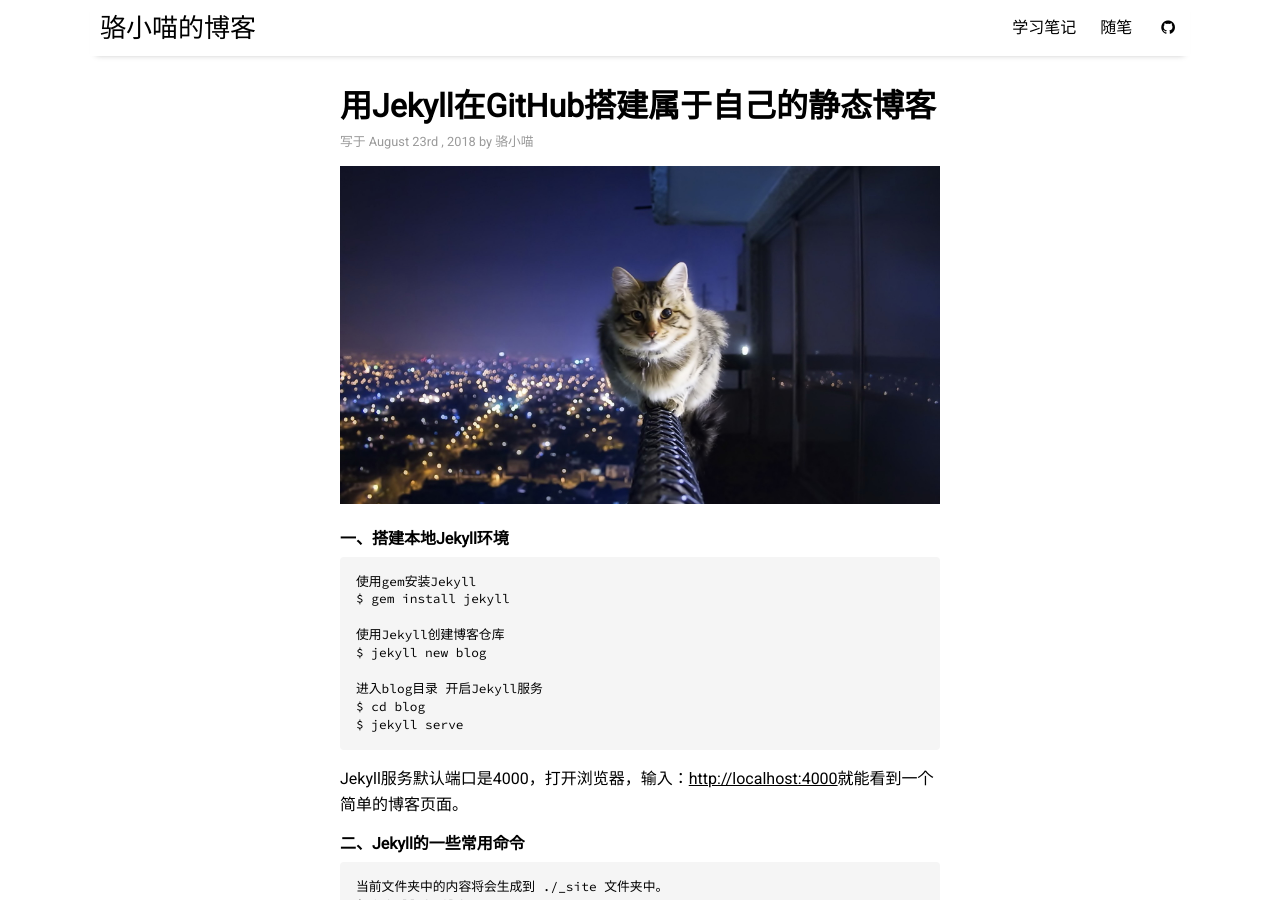
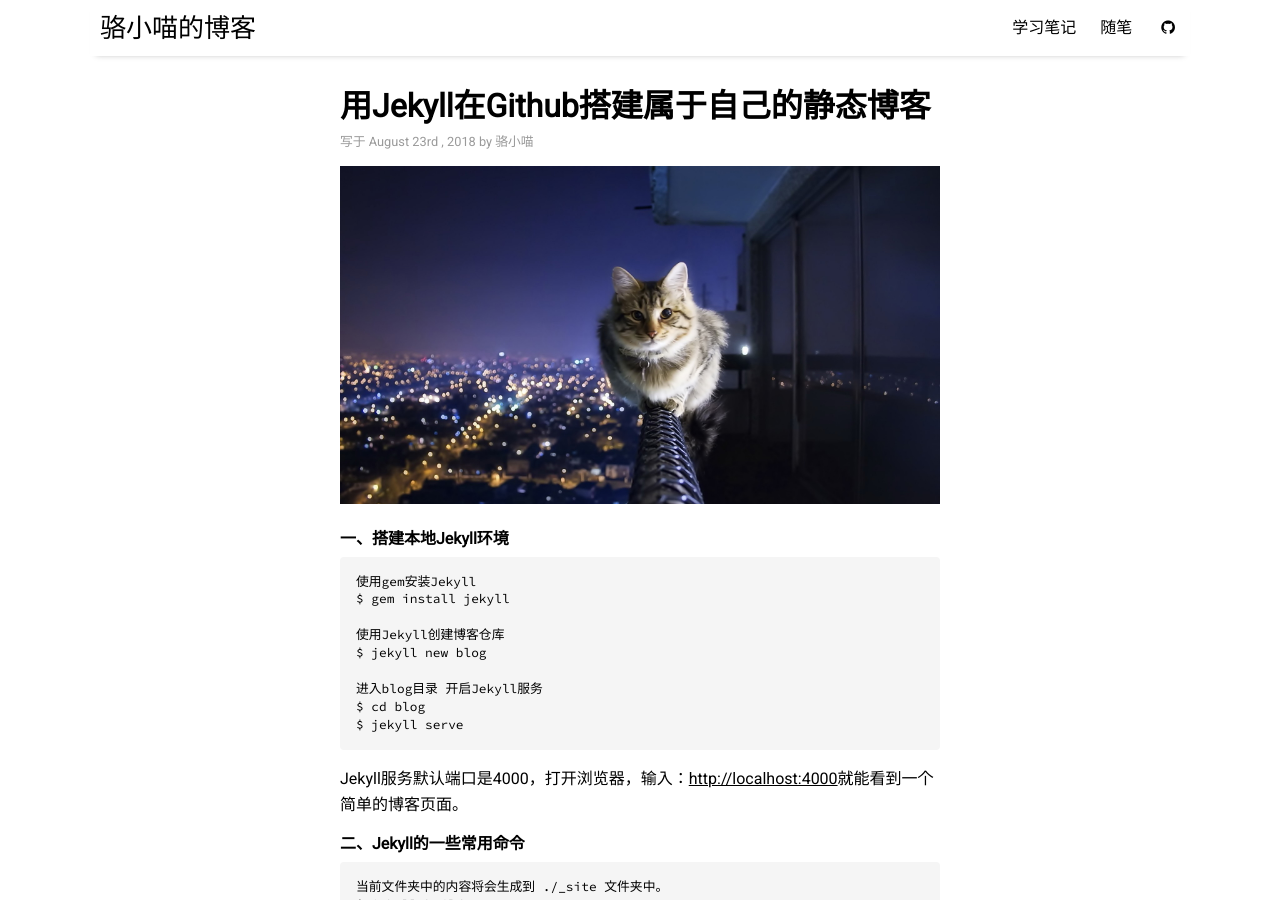
Before and after one commit to luoxiaomiao/luoxiaomiao.github.io, a Jekyll site: the page built from _posts/2018-8-23-用Jekyll在GitHub搭建属于自己的静态博客.md, in a window 1280 px wide and 900 px high. Built offline with Jekyll 4.4.1, drawn with Linux system fonts in a browser that asks for light colours; nearby versions of some CDN libraries.

Commit message:
更改名字

```diff
--- a/_posts/2018-8-23-用Jekyll在GitHub搭建属于自己的静态博客.md
+++ b/_posts/2018-8-23-用Jekyll在GitHub搭建属于自己的静态博客.md
@@ -1,6 +1,6 @@
 ---
 layout: post
-title: "用Jekyll在GitHub搭建属于自己的静态博客"
+title: "用Jekyll在Github搭建属于自己的静态博客"
 author: "骆小喵"
 categories: learning
 tags: [learning]
```
